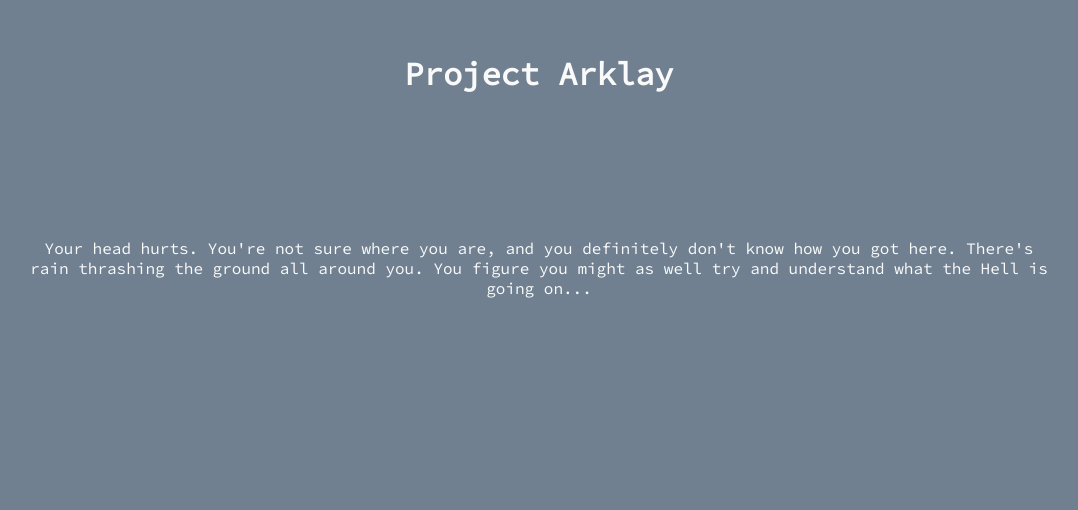
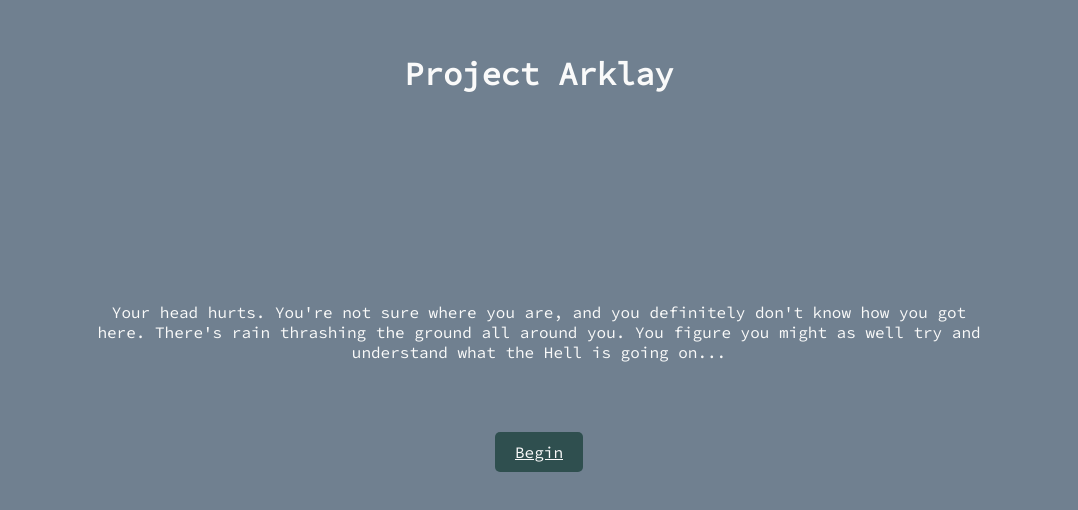
Before and after one commit to dnimmo/project-arklay-vue, a Nuxt app: page / in a window 1280 px wide. Shown: the part 202-712 px from the top of the page, without its empty margins (101-1179 px from the left). Built offline with nearby package versions, Linux system fonts and the light colour scheme.

Commit message:
added layout for re-use

```diff
--- /dev/null
+++ b/layouts/main.vue
@@ -0,0 +1,22 @@
+<template>
+  <main class="siteWrapper">
+    <nuxt />
+  </main>
+</template>
+
+<style lang="scss">
+  .body {
+    box-sizing: border-box;
+    margin: 0;
+    padding: 0;
+  }
+
+  .siteWrapper {
+    font-family: 'Source Code Pro', monospace;
+    background-color:slategrey;
+    color: #fafafa;
+    text-align: center;
+    min-height: 90vh;
+    padding: 10vw;
+  }
+</style>
--- a/pages/index.vue
+++ b/pages/index.vue
@@ -1,20 +1,23 @@
 <template>
-  <div class="index wrapper">
-    <h1 class="index mainTitle">Project Arklay</h1>
-    <p>Your head hurts. You&apos;re not sure where you are, and you definitely don&apos;t know how you got here. There&apos;s rain thrashing the ground all around you. You figure you might as well try and understand what the Hell is going on...</p>
+  <div>
+    <h1 class="mainTitle">Project Arklay</h1>
+    <p class="introText">Your head hurts. You&apos;re not sure where you are, and you definitely don&apos;t know how you got here. There&apos;s rain thrashing the ground all around you. You figure you might as well try and understand what the Hell is going on...</p>
+    <nuxt-link
+      class="button"
+      to="/menu">
+      Begin
+    </nuxt-link>
   </div>
 </template>
 
-<style lang="scss">
-  /* This is _not_ scoped on purpose in order to style the `body` tag. Until you find a better solution for this, don't use generic names here */
-  .body {
-    box-sizing: border-box;
-    margin: 0;
-    padding: 0;
+<script>
+export default {
+  layout: 'main'
 }
+</script>
 
-  .index {
-    &.wrapper {
+<style lang="scss" scoped>
+  .wrapper {
     font-family: 'Source Code Pro', monospace;
     background-color:slategrey;
     color: #fafafa;
@@ -23,9 +26,32 @@
     padding: 10vw;
   }
 
-    &.mainTitle {
+  .mainTitle {
     padding: 10vw 0;
     margin: 0;
   }
+
+  .introText {
+    padding: 5vw;
   }
+
+  .button {
+    padding: 10px 20px;
+    border-radius: 5px;
+    background-color: darkslategrey;
+    color: #fafafa;
+    font-size: 16px;
+    cursor: pointer;
+    margin-bottom: 20px;
+    border-width: 2px;
+    border-color: #fafafa;
+    transition: all 0.2s;
+
+    &:hover {
+        border-color: darkslategrey;
+        color: darkslategrey;
+        background-color: #fafafa;
+    }
+  }
+
 </style>
```
Lines whose indentation alone changed are shown as unchanged.
